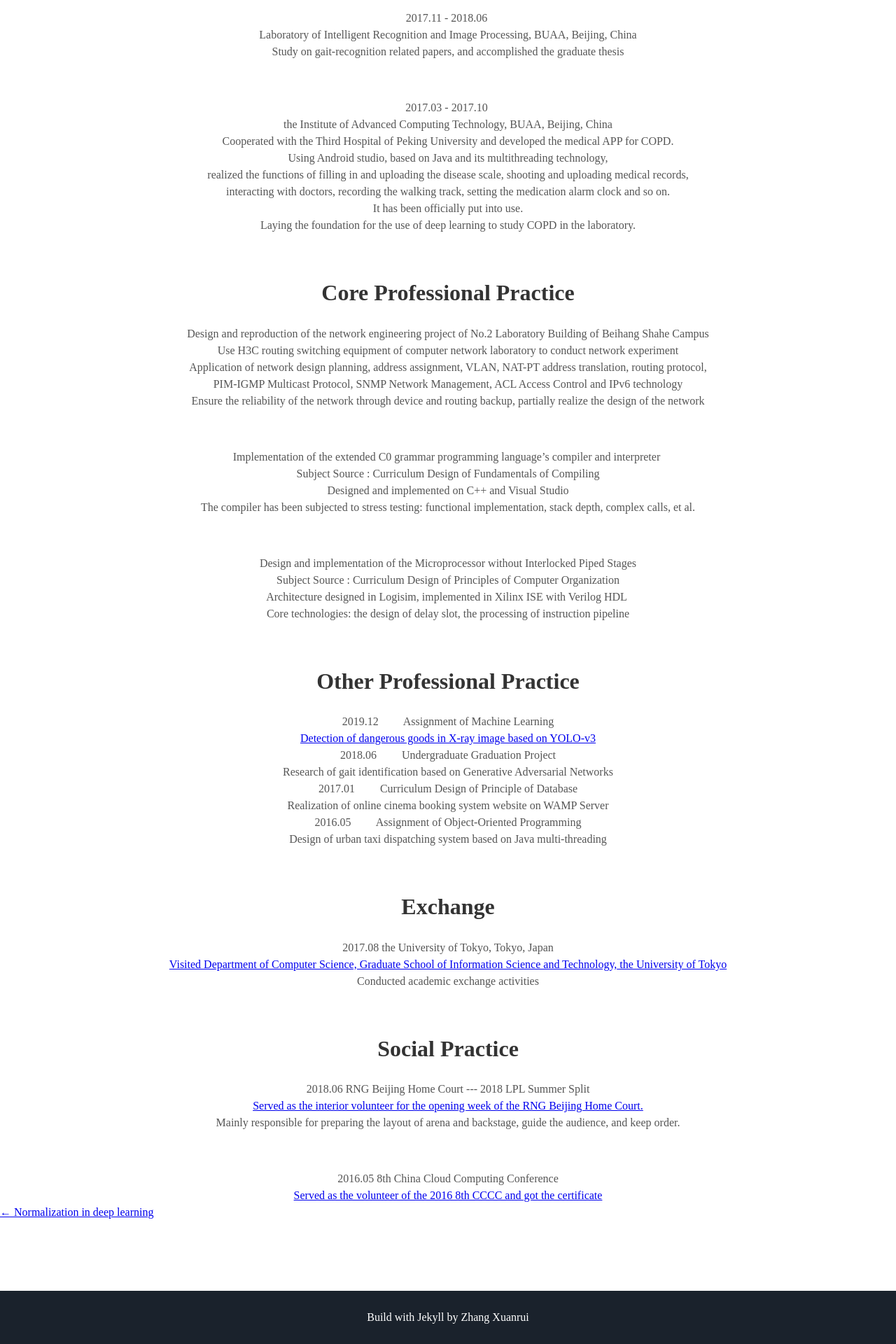
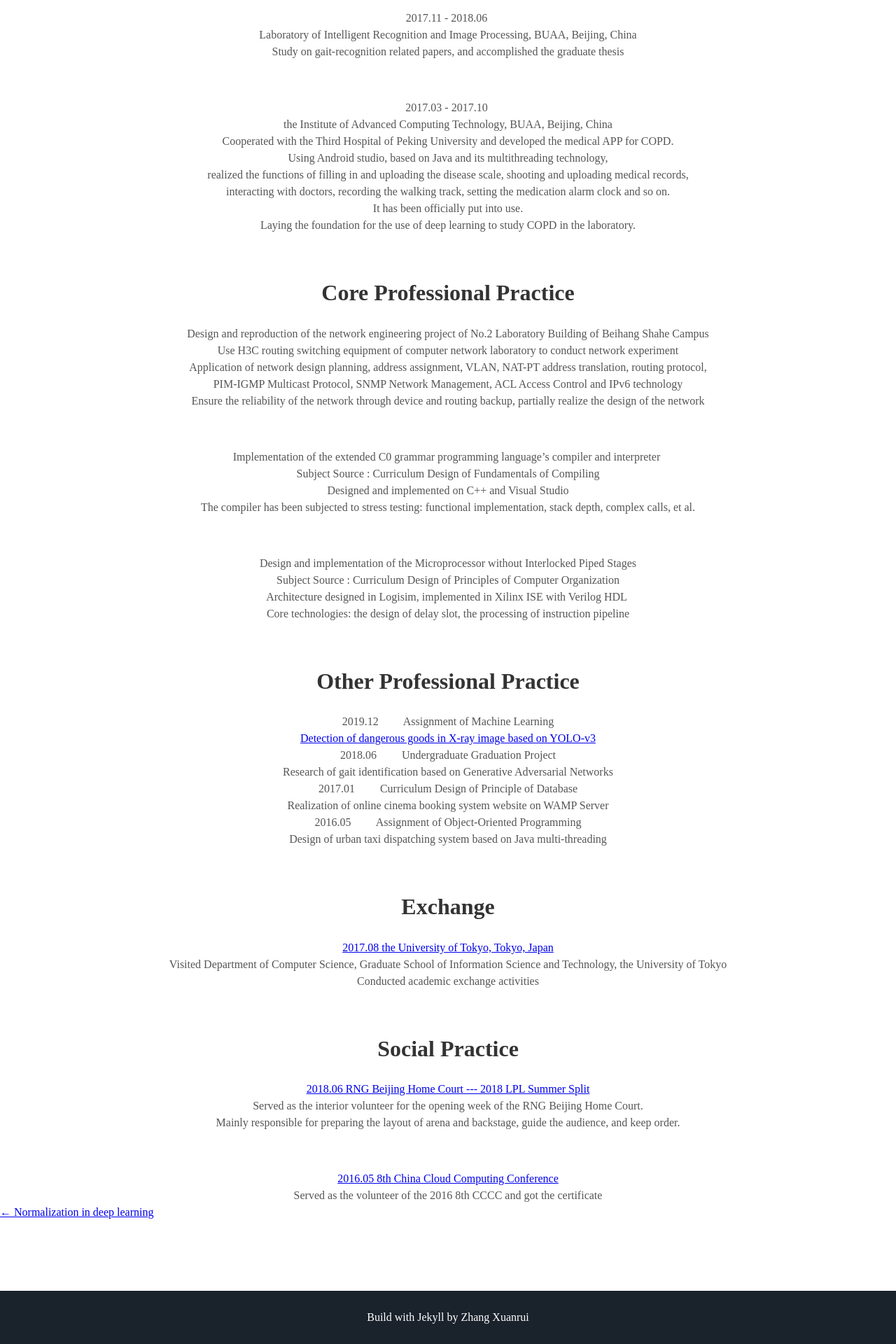
Before and after one commit to Noba1anc3/Noba1anc3.github.io, a Jekyll site: the page built from _posts/2020-07-13-Curriculum Vitae.md, in a window 1280 px wide. Shown: the part 2722-4642 px from the top of the page at 70% size. Built offline with Jekyll 4.4.1, drawn with Linux system fonts in a browser that asks for light colours; some web fonts are replaced.

```diff
--- a/_posts/2020-07-13-Curriculum Vitae.md
+++ b/_posts/2020-07-13-Curriculum Vitae.md
@@ -158,15 +158,15 @@ Design of urban taxi dispatching system based on Java multi-threading </center>
 
 ## <center> Exchange </center>
 
-<center>2017.08 the University of Tokyo, Tokyo, Japan<br>
-<a href="http://m.qpic.cn/psc?/fef49446-40e0-48c4-adcc-654c5015022c/90yfO.8bOadXEE4MiHsPn77BdHzgQDvG4wJ*BNz3.0AVveG5vutaOZvVcRYnlDC6RV5PFHy8bJJvJ4Y7o.6tCg!!/b&bo=0AIABdACAAURCT4!&rf=viewer_4">Visited Department of Computer Science, Graduate School of Information Science and Technology, the University of Tokyo</a><br>
+<center><a href="http://m.qpic.cn/psc?/fef49446-40e0-48c4-adcc-654c5015022c/90yfO.8bOadXEE4MiHsPn77BdHzgQDvG4wJ*BNz3.0AVveG5vutaOZvVcRYnlDC6RV5PFHy8bJJvJ4Y7o.6tCg!!/b&bo=0AIABdACAAURCT4!&rf=viewer_4">2017.08 the University of Tokyo, Tokyo, Japan</a><br>
+Visited Department of Computer Science, Graduate School of Information Science and Technology, the University of Tokyo<br>
 Conducted academic exchange activities</center>
 
 ## <center> Social Practice </center>
 
-<center>2018.06 RNG Beijing Home Court --- 2018 LPL Summer Split <br>
-<a href="http://m.qpic.cn/psc?/fef49446-40e0-48c4-adcc-654c5015022c/90yfO.8bOadXEE4MiHsPn23gQmzbVdoxbv*exsH6rmg4p7MZXaoX7AkuQindec*IS2M0BZVDtgMqFvcN911WUA!!/b&bo=qAZABvwIcAgRCVo!&rf=viewer_4">Served as the interior volunteer for the opening week of the RNG Beijing Home Court. </a><br>
+<center><a href="http://m.qpic.cn/psc?/fef49446-40e0-48c4-adcc-654c5015022c/90yfO.8bOadXEE4MiHsPn23gQmzbVdoxbv*exsH6rmg4p7MZXaoX7AkuQindec*IS2M0BZVDtgMqFvcN911WUA!!/b&bo=qAZABvwIcAgRCVo!&rf=viewer_4">2018.06 RNG Beijing Home Court --- 2018 LPL Summer Split </a><br>
+Served as the interior volunteer for the opening week of the RNG Beijing Home Court. <br>
 Mainly responsible for preparing the layout of arena and backstage, guide the audience, and keep order. </center><br>
 
-<center>2016.05 8th China Cloud Computing Conference <br>
-<a href="http://m.qpic.cn/psc?/fef49446-40e0-48c4-adcc-654c5015022c/90yfO.8bOadXEE4MiHsPn*zgMvy1JdwreAOHASXGwARpiDpA7ty3mRM.7*RctmUrFvplblQPiwKziyU*EUmkiA!!/b&bo=VQhABgASgA0RCbo!&rf=viewer_4">Served as the volunteer of the 2016 8th CCCC and got the certificate </a></center>
+<center><a href="http://m.qpic.cn/psc?/fef49446-40e0-48c4-adcc-654c5015022c/90yfO.8bOadXEE4MiHsPn*zgMvy1JdwreAOHASXGwARpiDpA7ty3mRM.7*RctmUrFvplblQPiwKziyU*EUmkiA!!/b&bo=VQhABgASgA0RCbo!&rf=viewer_4">2016.05 8th China Cloud Computing Conference </a><br>
+Served as the volunteer of the 2016 8th CCCC and got the certificate </center>
```
